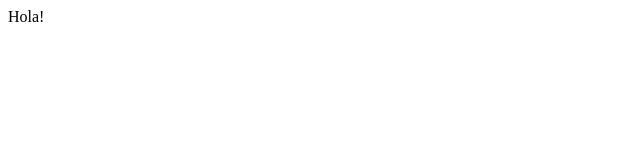
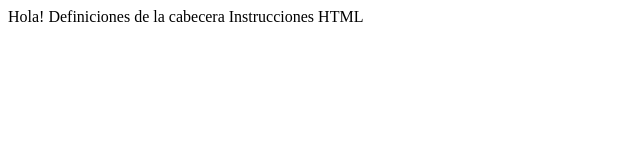
Before and after one commit to rivaldo1011/Inicio, a plain HTML site: page index.html in a window 1280 px wide. Shown: the whole page, without its empty margins (0-640 px from the left). Drawn offline with Linux system fonts and the light colour scheme.

Commit message:
Agrege la estructura basica de html

```diff
--- a/index.html
+++ b/index.html
@@ -1 +1,9 @@
 Hola!
+<HTML>
+<HEAD>
+Definiciones de la cabecera
+</HEAD>
+<BODY>
+Instrucciones HTML
+</BODY>
+</HTML>
```
Also changed, not shown: index2.html (+8 -0 lines).
